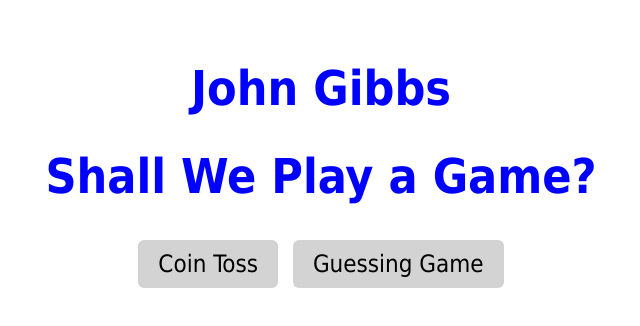
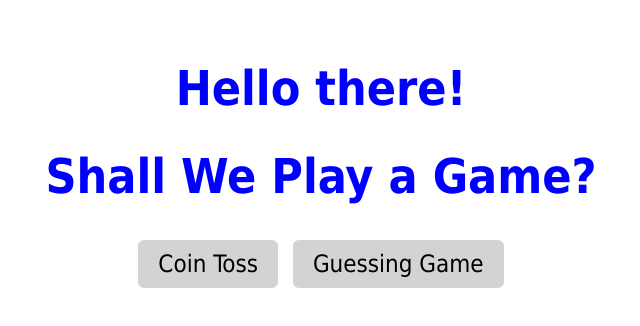
Before and after one commit to JohnGibbs6526/two-games, a plain HTML site: page index.html in a window 1280 px wide. Shown: the whole page, without its empty margins (319-959 px from the left). Drawn offline with Linux system fonts and the light colour scheme.

Commit message:
replace name with greeting

```diff
--- a/index.html
+++ b/index.html
@@ -8,7 +8,7 @@
 <body>
     <div id="container">
         <div class="tabs">
-            <h1>John Gibbs</h1>
+            <h1>Hello there!</h1>
             <h1>Shall We Play a Game?</h1>
             <ul>
                 <li class="trigger" data-target="#coinToss">Coin Toss</li>
```
